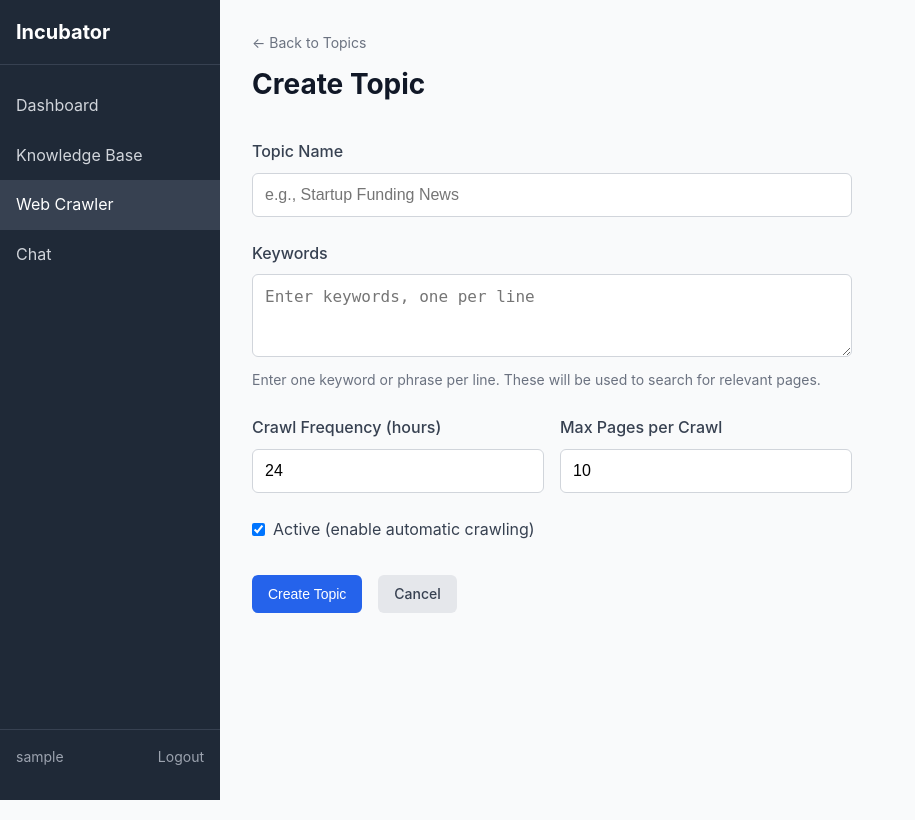
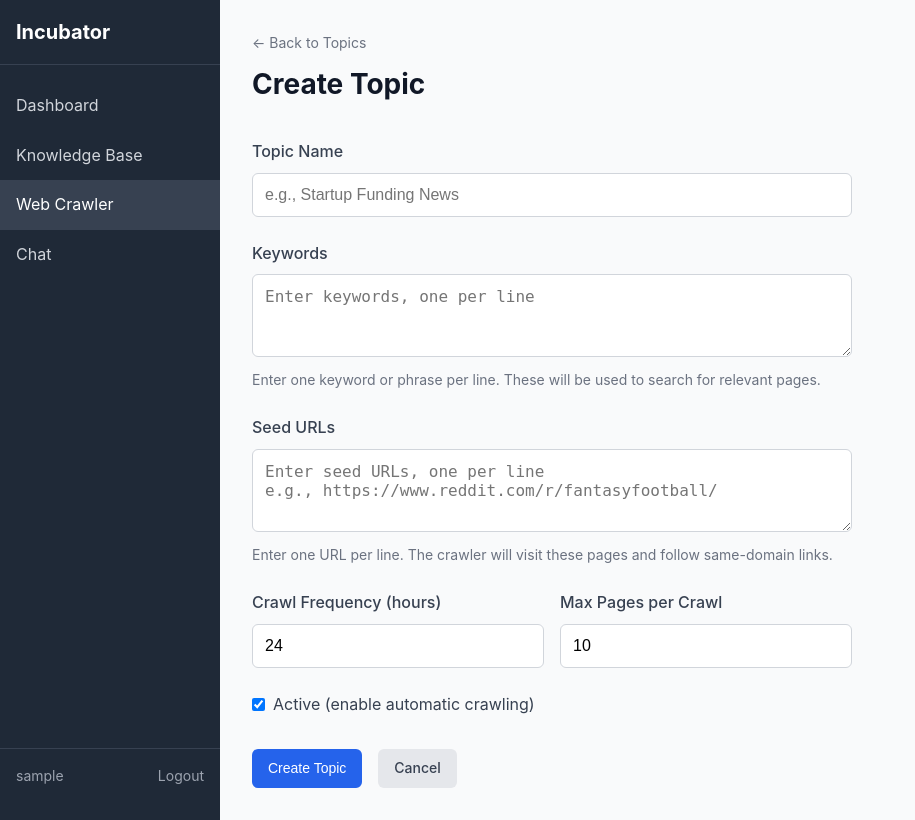
Before and after one commit to zachcalvert/bbr-chat-service, a Django app: page /crawler/topics/create/ in a window 1280 px wide. Shown: the whole page, without its empty margins (0-915 px from the left). Run offline with Django 5.2, Linux system fonts and the light colour scheme; the visitor is signed in with stand-in values (Sample User, id 1); parts of the project's set-up code (start-up, migrations or seed data) failed here and were passed over; some libraries are stand-ins or nearby versions.

Commit message:
seed URLs for crawl jobs

```diff
--- a/apps/crawler/forms.py
+++ b/apps/crawler/forms.py
@@ -7,12 +7,23 @@ class TopicForm(forms.ModelForm):
     """Form for creating/editing topics."""
 
     keywords_input = forms.CharField(
+        required=False,
         widget=forms.Textarea(attrs={
             'class': 'form-textarea',
             'rows': 3,
             'placeholder': 'Enter keywords, one per line'
         }),
         help_text='Enter one keyword or phrase per line'
+    )
+
+    seed_urls_input = forms.CharField(
+        required=False,
+        widget=forms.Textarea(attrs={
+            'class': 'form-textarea',
+            'rows': 3,
+            'placeholder': 'Enter seed URLs, one per line\ne.g., https://www.reddit.com/r/fantasyfootball/'
+        }),
+        help_text='Enter one URL per line. The crawler will visit these pages and follow same-domain links.'
     )
 
     class Meta:
@@ -39,17 +50,33 @@ class TopicForm(forms.ModelForm):
         super().__init__(*args, **kwargs)
         if self.instance and self.instance.pk:
             self.fields['keywords_input'].initial = '\n'.join(self.instance.keywords or [])
+            self.fields['seed_urls_input'].initial = '\n'.join(self.instance.seed_urls or [])
 
     def clean_keywords_input(self):
-        keywords_text = self.cleaned_data['keywords_input']
+        keywords_text = self.cleaned_data.get('keywords_input', '')
         keywords = [k.strip() for k in keywords_text.split('\n') if k.strip()]
-        if not keywords:
-            raise forms.ValidationError('At least one keyword is required')
         return keywords
+
+    def clean_seed_urls_input(self):
+        urls_text = self.cleaned_data.get('seed_urls_input', '')
+        urls = [u.strip() for u in urls_text.split('\n') if u.strip()]
+        for url in urls:
+            if not url.startswith(('http://', 'https://')):
+                raise forms.ValidationError(f'Invalid URL: {url}. URLs must start with http:// or https://')
+        return urls
+
+    def clean(self):
+        cleaned_data = super().clean()
+        keywords = cleaned_data.get('keywords_input', [])
+        seed_urls = cleaned_data.get('seed_urls_input', [])
+        if not keywords and not seed_urls:
+            raise forms.ValidationError('You must provide at least one keyword or seed URL.')
+        return cleaned_data
 
     def save(self, commit=True):
         instance = super().save(commit=False)
         instance.keywords = self.cleaned_data['keywords_input']
+        instance.seed_urls = self.cleaned_data.get('seed_urls_input', [])
         if commit:
             instance.save()
         return instance
--- a/apps/crawler/models.py
+++ b/apps/crawler/models.py
@@ -10,7 +10,13 @@ class Topic(TimestampedModel):
     name = models.CharField(max_length=255)
     keywords = models.JSONField(
         default=list,
+        blank=True,
         help_text="List of keywords to search for"
+    )
+    seed_urls = models.JSONField(
+        default=list,
+        blank=True,
+        help_text="List of seed URLs to crawl and extract links from"
     )
     is_active = models.BooleanField(default=True)
     crawl_frequency_hours = models.IntegerField(
@@ -32,6 +38,10 @@ class Topic(TimestampedModel):
     @property
     def keywords_display(self):
         return ", ".join(self.keywords) if self.keywords else "None"
+
+    @property
+    def seed_urls_display(self):
+        return ", ".join(self.seed_urls) if self.seed_urls else "None"
 
 
 class CrawlJob(TimestampedModel):
--- a/apps/crawler/templates/crawler/topic_form.html
+++ b/apps/crawler/templates/crawler/topic_form.html
@@ -12,6 +12,14 @@
 
 <form method="post" class="form">
     {% csrf_token %}
+
+    {% if form.non_field_errors %}
+    <div style="margin-bottom: 1.5rem;">
+        {% for error in form.non_field_errors %}
+        <span class="error">{{ error }}</span>
+        {% endfor %}
+    </div>
+    {% endif %}
 
     <div class="form-group">
         <label for="id_name">Topic Name</label>
@@ -28,6 +36,15 @@
         <span class="error">{{ form.keywords_input.errors.0 }}</span>
         {% endif %}
         <p class="help-text">Enter one keyword or phrase per line. These will be used to search for relevant pages.</p>
+    </div>
+
+    <div class="form-group">
+        <label for="id_seed_urls_input">Seed URLs</label>
+        {{ form.seed_urls_input }}
+        {% if form.seed_urls_input.errors %}
+        <span class="error">{{ form.seed_urls_input.errors.0 }}</span>
+        {% endif %}
+        <p class="help-text">Enter one URL per line. The crawler will visit these pages and follow same-domain links.</p>
     </div>
 
     <div class="form-row">
--- a/apps/crawler/templates/crawler/topic_list.html
+++ b/apps/crawler/templates/crawler/topic_list.html
@@ -19,7 +19,7 @@
             <span class="badge badge-muted">Inactive</span>
             {% endif %}
         </div>
-        <p class="keywords">Keywords: {{ topic.keywords_display }}</p>
+        <p class="keywords">Keywords: {{ topic.keywords_display }}{% if topic.seed_urls %} | {{ topic.seed_urls|length }} seed URL{{ topic.seed_urls|length|pluralize }}{% endif %}</p>
         <div class="topic-meta">
             <span>{{ topic.crawled_pages.count }} pages</span>
             <span>Every {{ topic.crawl_frequency_hours }}h</span>
```
Also changed, not shown: apps/crawler/tasks.py (+88 -3 lines), apps/crawler/templates/crawler/topic_detail.html (+12 -0 lines), apps/crawler/migrations/0002_topic_seed_urls.py (added).
